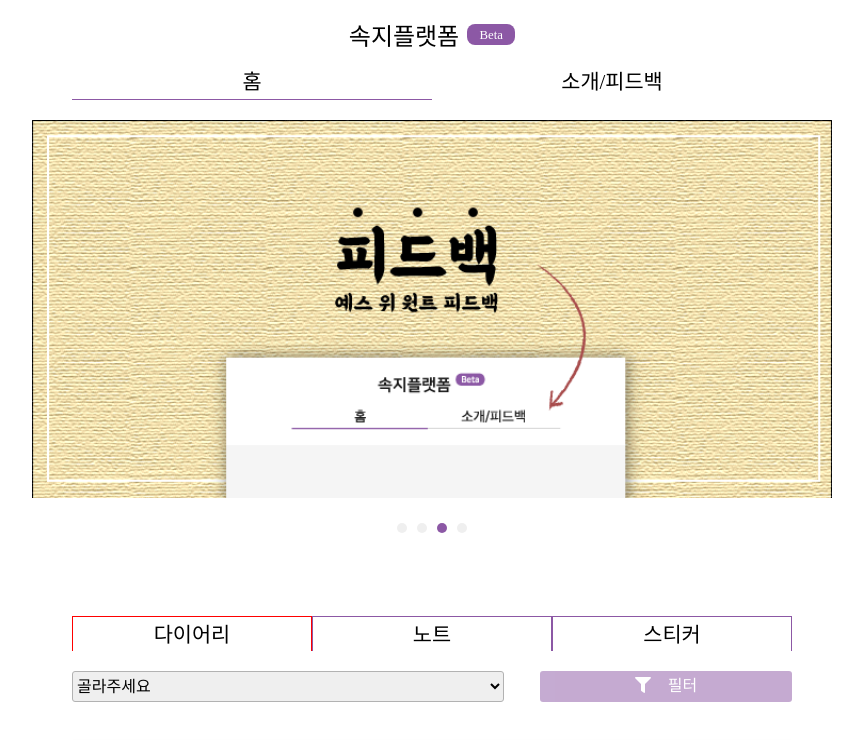
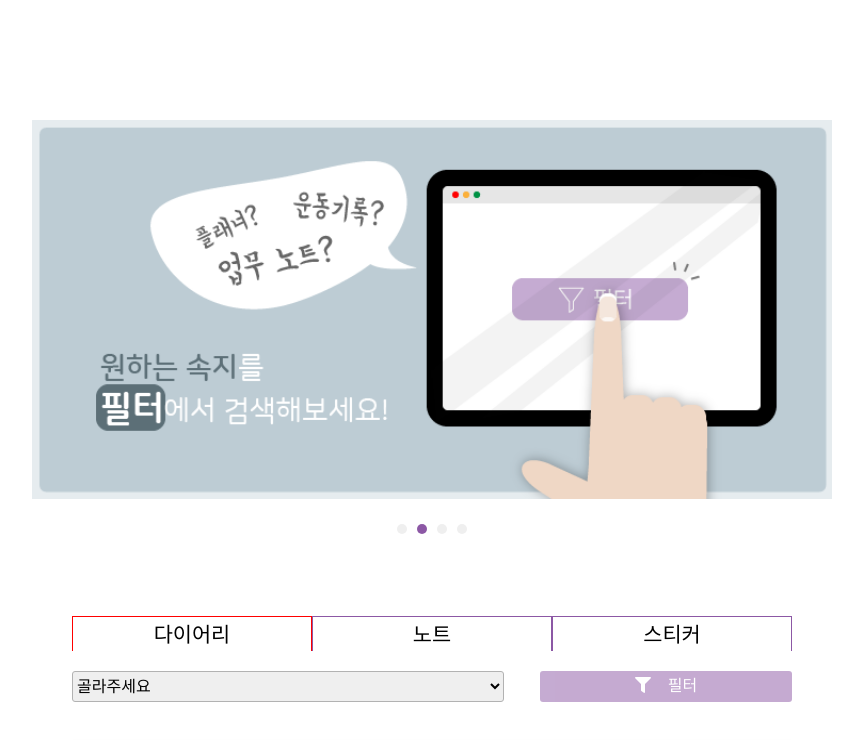
Before and after one commit to parkjihwanjay/ailo-platform, a Vue app: page / in a window 1280 px wide. Shown: the top 740 px of the page, without its empty margins (208-1071 px from the left). Built offline with nearby package versions, Linux system fonts and the light colour scheme; grey boxes are pictures that could not be loaded; a web font is replaced by a local one.

Commit message:
피드백 반영

```diff
--- a/src/App.vue
+++ b/src/App.vue
@@ -22,8 +22,5 @@ export default {
 	max-width: 800px;
 	margin: 0 auto;
 	background-color: white;
-	//test 용
-	// border: 1px solid black;
-	// height: 700px;
 }
 </style>
--- a/src/components/Home/Banner.vue
+++ b/src/components/Home/Banner.vue
@@ -6,6 +6,7 @@
 			:paginationPadding="5"
 			:Number="4000"
 			:loop="true"
+			:autoplayTimeout="4000"
 			paginationActiveColor="#8c58a5"
 		>
 			<slide>
--- a/src/components/header/HeaderMenu.vue
+++ b/src/components/header/HeaderMenu.vue
@@ -1,39 +1,56 @@
 <template>
 	<div class="menu">
+		<div
+			v-for="(menu, index) in menuList"
+			ref="menu"
+			@click="menuSelect(index)"
+			class="menu-option"
+		>
+			{{ menu }}
+		</div>
+		<!-- <div :class="{ 'border-bottom': homeClicked }" class="menu-option" @click="homeSelect">
+			소개
+		</div>
 		<div :class="{ 'border-bottom': homeClicked }" class="menu-option" @click="homeSelect">
 			홈
 		</div>
 		<div :class="{ 'border-bottom': introClicked }" class="menu-option" @click="introSelect">
-			소개/피드백
-		</div>
+			피드백
+		</div> -->
 	</div>
 </template>
 
 <script>
 export default {
 	name: 'HeaderMenu',
+	props: {
+		menuList: {
+			type: Array,
+		},
+	},
 	data() {
 		return {
-			homeClicked: true,
-			introClicked: false,
+			indexClicked: 1,
 		};
 	},
+	mounted() {
+		this.$refs.menu[1].classList.add('border-bottom');
+	},
 	methods: {
-		homeSelect() {
-			if (this.homeClicked) return;
+		menuSelect(index) {
+			if (this.indexClicked === index) return;
 
-			this.homeClicked = true;
-			this.introClicked = false;
+			const menuRefs = this.$refs.menu;
 
-			this.$emit('menuSelected', 'home');
-		},
-		introSelect() {
-			if (this.introClicked) return;
+			menuRefs.forEach(menuRef => {
+				menuRef.classList.remove('border-bottom');
+			});
 
-			this.homeClicked = false;
-			this.introClicked = true;
+			menuRefs[index].classList.add('border-bottom');
 
-			this.$emit('menuSelected', 'intro');
+			this.$emit('menuSelect', index);
+
+			this.indexClicked = index;
 		},
 	},
 };
--- a/src/router/router.js
+++ b/src/router/router.js
@@ -18,6 +18,11 @@ const routes = [
 		name: 'Intro',
 		component: Home,
 	},
+	{
+		path: '/feedback',
+		name: 'Feedback',
+		component: Home,
+	},
 ];
 
 export default routes;
--- a/src/styles/base.scss
+++ b/src/styles/base.scss
@@ -13,7 +13,7 @@
 }
 
 body {
-  font-family: $primary-font;
+  font-family: $primary-font, $secondary-font;
   // background-color: darkgray;
 }
 
--- a/src/styles/variables.scss
+++ b/src/styles/variables.scss
@@ -1,5 +1,7 @@
 $primary-color : #8c58a5;
+
 $primary-font : 'NanumSquareOTFR';
+$secondary-font : 'sans-serif';
 
 $soft-purple : #dbcce3;
 
--- a/src/views/Header.vue
+++ b/src/views/Header.vue
@@ -1,8 +1,10 @@
 <template>
-	<div class="header">
-		<header-title></header-title>
-		<header-menu @menuSelected="menuSelected"></header-menu>
-	</div>
+	<transition name="fade">
+		<div class="header" v-show="!scrollDown" id="header">
+			<header-title></header-title>
+			<header-menu :menuList="menuList" @menuSelect="menuSelect"></header-menu>
+		</div>
+	</transition>
 </template>
 
 <script>
@@ -15,15 +17,41 @@ export default {
 		HeaderTitle,
 		HeaderMenu,
 	},
+	data() {
+		return {
+			menuList: ['소개', '홈', '피드백'],
+			scrollPos: 0,
+			scrollDown: false,
+		};
+	},
+	mounted() {
+		// adding scroll event
+		window.addEventListener('scroll', () => {
+			// detects new state and compares it with the new one
+			if (document.body.getBoundingClientRect().top > this.scrollPos) {
+				// document.getElementById('info-box').setAttribute('data-scroll-direction', 'UP');
+				this.scrollDown = false;
+			} else {
+				// document.getElementById('info-box').setAttribute('data-scroll-direction', 'DOWN');
+				this.scrollDown = true;
+			}
+			// saves the new position for iteration.
+			this.scrollPos = document.body.getBoundingClientRect().top;
+		});
+	},
 	methods: {
-		menuSelected(menu) {
-			if (menu === 'home')
+		menuSelect(index) {
+			if (index === 0)
+				this.$router.push({
+					name: 'Intro',
+				});
+			else if (index === 1)
 				this.$router.push({
 					name: 'Home',
 				});
 			else
 				this.$router.push({
-					name: 'Intro',
+					name: 'Feedback',
 				});
 		},
 	},
@@ -33,11 +61,18 @@ export default {
 <style lang="scss" scoped>
 .header {
 	width: 100%;
-	height: 88px;
 	position: fixed;
 	top: 0;
 	max-width: 800px;
 	z-index: 999;
 	background-color: white;
 }
+
+.fade-enter-active,
+.fade-leave-active {
+	transition: opacity 0.3s;
+}
+.fade-enter, .fade-leave-to /* .fade-leave-active below version 2.1.8 */ {
+	opacity: 0;
+}
 </style>
```
Also changed, not shown: src/assets/banner/banner4.png.
